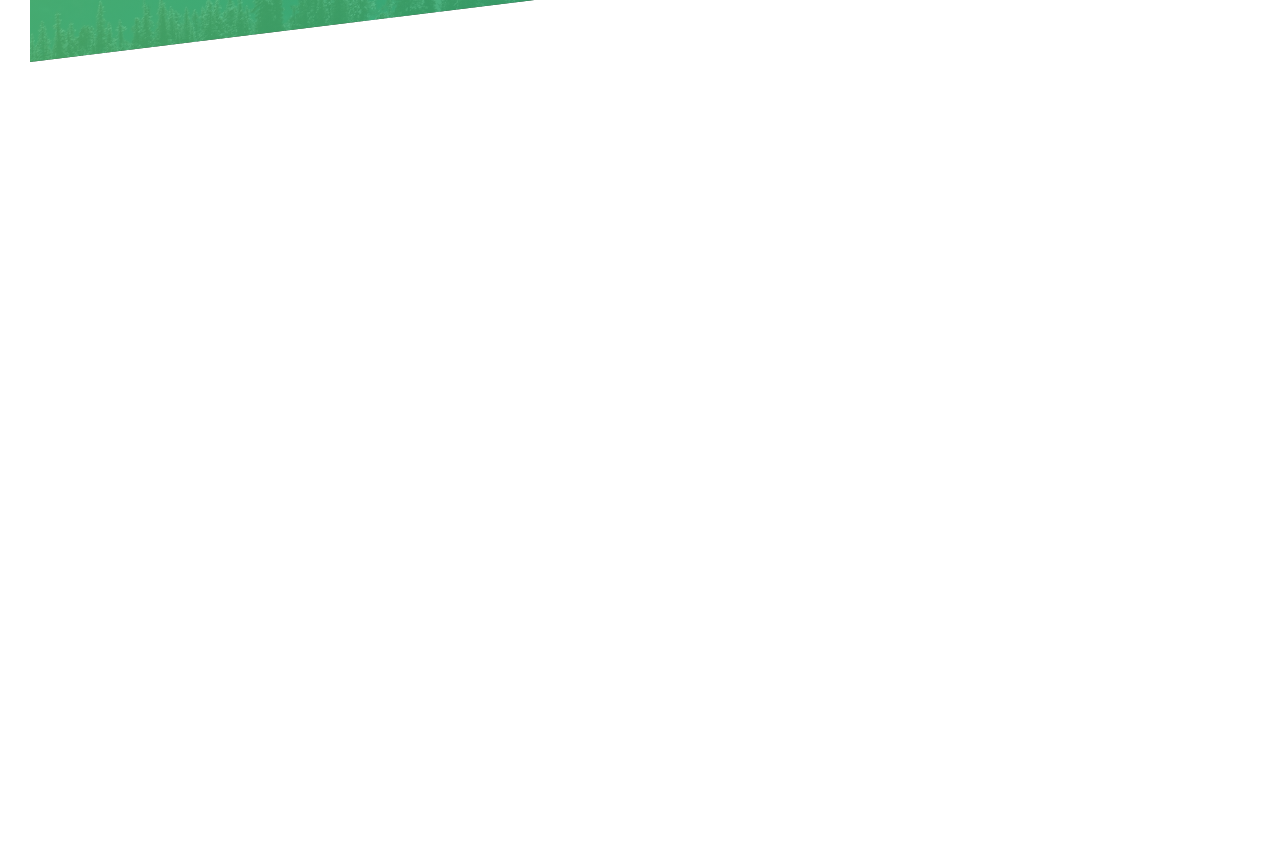
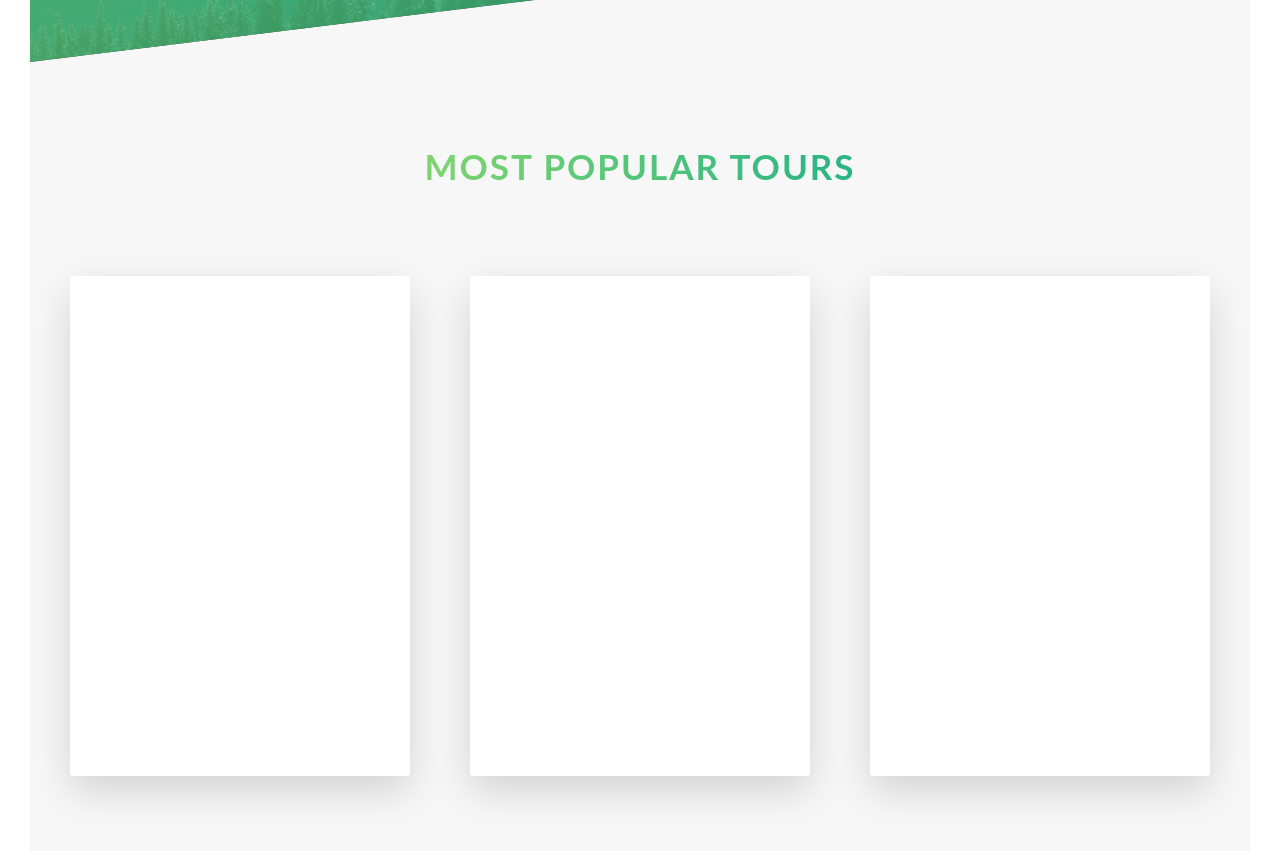
Before and after one commit to PiotrSroda/SASS_Natours_Project, a React (Create React App) app: page / in a window 1280 px wide. Shown: the part 2360-3211 px from the top of the page. Before the commit the page ends 2422 px from the top, so only its background shows below. Built offline with nearby package versions, Linux system fonts and the light colour scheme.

Commit message:
added cards

```diff
--- a/src/App.js
+++ b/src/App.js
@@ -31,7 +31,7 @@
                 <h2 class= 'heading-secondary'>
                 Exciting tours for adventurous people
                 </h2>
-                </div>
+              </div>
 
                 <div class='row'>
                   <div class='col-1-of-2'>
@@ -101,6 +101,47 @@
                     </div>
                   </div>
                 </div>
+            </section>
+
+            <section class="section-tours">
+              <div class='u-center-text u-margin-bottom-big'> {/*UTILITY CLASSES*/}
+                <h2 class= 'heading-secondary'>
+                  Most popular tours
+                </h2>
+              </div>
+
+              <div class='row'>
+                <div class='col-1-of-3'>
+                  <div class="card">
+                    <div class="card__side card__side--front">
+                      FRONT
+                    </div>
+                    <div class="card__side card__side--back card__side--back-1">
+                      BACK
+                    </div>
+                  </div>
+                </div>
+                <div class='col-1-of-3'>
+                  <div class="card">
+                    <div class="card__side card__side--front">
+                      FRONT
+                    </div>
+                    <div class="card__side card__side--back card__side--back-2">
+                      BACK
+                    </div>
+                  </div>
+                </div>
+                <div class='col-1-of-3'>
+                  <div class="card">
+                    <div class="card__side card__side--front">
+                      FRONT
+                    </div>
+                    <div class="card__side card__side--back card__side--back-3">
+                      BACK
+                    </div>
+                  </div>
+                </div>
+              </div>
             </section>
         </main>
 {/*
--- a/src/sass/abstracts/_variables.scss
+++ b/src/sass/abstracts/_variables.scss
@@ -2,6 +2,12 @@
 $color-primary: #55c57a;
 $color-primary-light:#7ed56f;
 $color-primary-dark:#28b485;
+
+$color-secondary-light:#ffb900;
+$color-secondary-dark:#ff7730;
+
+$color-tertiary-light:#2998ff;
+$color-tertiary-dark:#5643fa;
 
 $color-grey-light-1:#f7f7f7;
 
--- /dev/null
+++ b/src/sass/components/_card.scss
@@ -0,0 +1,50 @@
+.card{
+  perspective: 150rem;
+  -moz-perspective: 150rem;
+  position: relative;
+  height: 50rem; // need to specify since it collapses cannot do clearfix as it is not a float element and they are absolute position
+
+
+
+  &__side {
+    background-color: orangered;
+    color: white;
+    font-size: 2rem;
+
+    height: 50rem;
+    transition: all .8s ease; // ease to loosen the animation
+    position: absolute;
+    top: 0;
+    left: 0;
+    width: 100%;
+    backface-visibility: hidden; //hides the BACK part of the element
+    border-radius: 3px;
+    box-shadow: 0 1.5rem 4rem rgba($color-black, .15);
+
+    &--front{
+    background-color: $color-white;
+    }
+    &--back{
+    transform: rotateY(180deg);
+
+      &-1{
+        background-image: linear-gradient(to right bottom, $color-secondary-light, $color-secondary-dark);
+      }
+      &-2{
+        background-image: linear-gradient(to right bottom, $color-primary-light, $color-primary-dark);
+      }
+      &-3{
+        background-image: linear-gradient(to right bottom, $color-tertiary-light, $color-tertiary-dark);
+      }
+    }
+  }
+
+
+
+  &:hover &__side--front {  // when the card is hovered then the .card_side takes place
+    transform: rotateY(180deg);
+  }
+  &:hover &__side--back {  // when the card is hovered then the .card_side takes place
+    transform: rotateY(0deg);
+  }
+}
--- a/src/sass/pages/_home.scss
+++ b/src/sass/pages/_home.scss
@@ -20,3 +20,9 @@
 
     }
 }
+
+.section-tours {
+  background-color: $color-grey-light-1;
+  padding: 25rem 0 50rem 0;
+  margin-top: -10rem;
+}
--- a/src/sass/style.css
+++ b/src/sass/style.css
@@ -191,6 +191,39 @@
   box-shadow: 0 0.5rem 1rem rgba(0, 0, 0, 0.15);
   transform: translateY(0); }
 
+.card {
+  perspective: 150rem;
+  -moz-perspective: 150rem;
+  position: relative;
+  height: 50rem; }
+  .card__side {
+    background-color: orangered;
+    color: white;
+    font-size: 2rem;
+    height: 50rem;
+    transition: all .8s ease;
+    position: absolute;
+    top: 0;
+    left: 0;
+    width: 100%;
+    backface-visibility: hidden;
+    border-radius: 3px;
+    box-shadow: 0 1.5rem 4rem rgba(0, 0, 0, 0.15); }
+    .card__side--front {
+      background-color: #fff; }
+    .card__side--back {
+      transform: rotateY(180deg); }
+      .card__side--back-1 {
+        background-image: linear-gradient(to right bottom, #ffb900, #ff7730); }
+      .card__side--back-2 {
+        background-image: linear-gradient(to right bottom, #7ed56f, #28b485); }
+      .card__side--back-3 {
+        background-image: linear-gradient(to right bottom, #2998ff, #5643fa); }
+  .card:hover .card__side--front {
+    transform: rotateY(180deg); }
+  .card:hover .card__side--back {
+    transform: rotateY(0deg); }
+
 .composition {
   position: relative; }
   .composition__photo {
@@ -303,3 +336,8 @@
   margin-top: -10rem; }
   .section-features > * {
     transform: skewY(7deg); }
+
+.section-tours {
+  background-color: #f7f7f7;
+  padding: 25rem 0 50rem 0;
+  margin-top: -10rem; }
--- a/src/sass/style.scss
+++ b/src/sass/style.scss
@@ -8,6 +8,7 @@
 @import"base/utilities";
 
 @import"components/button";
+@import"components/card";
 @import"components/composition";
 @import"components/feature-box";
 
```
